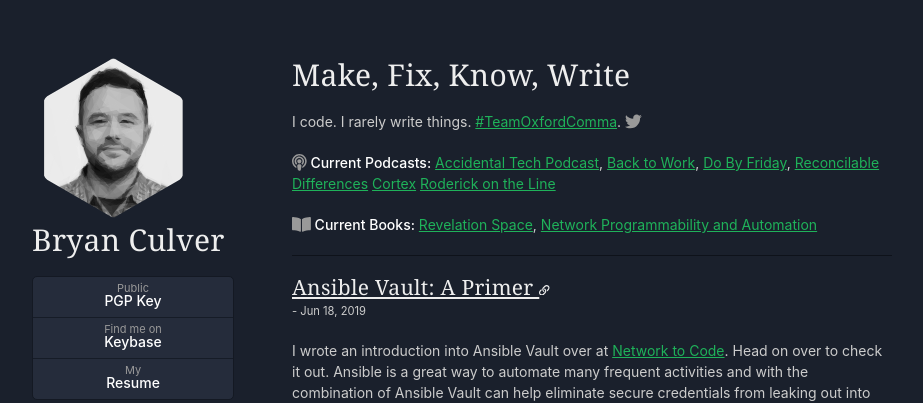
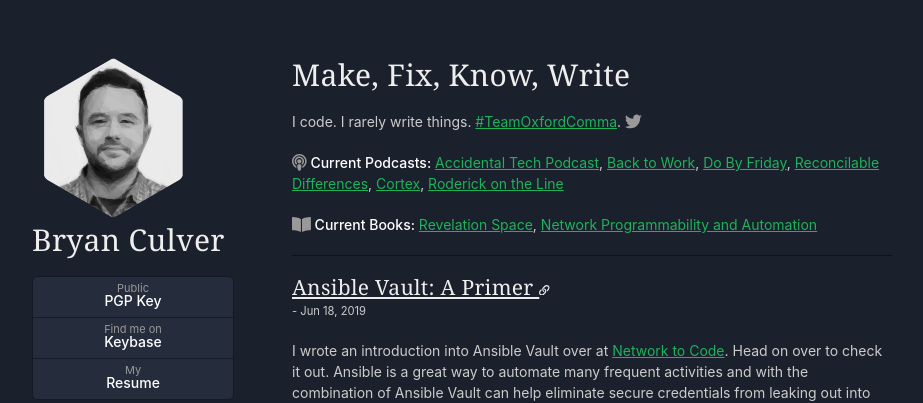
Before and after one commit to bryanculver/bryanculver.github.io, a Jekyll site: the page built from index.html, in a window 1280 px wide and 952 px high. Shown: the top 403 px of the window, without its empty margins (178-1101 px from the left). Built offline with Jekyll 4.4.1, drawn with Linux system fonts in a browser that asks for light colours.

Commit message:
Comma, comma, comma, chamelon...

```diff
--- a/index.html
+++ b/index.html
@@ -14,8 +14,8 @@
   <a href="http://atp.fm/" target="_blank">Accidental Tech Podcast</a>,
   <a href="http://5by5.tv/b2w" target="_blank">Back to Work</a>,
   <a href="http://dobyfriday.com/" target="_blank">Do By Friday</a>,
-  <a href="https://www.relay.fm/rd" target="_blank">Reconcilable Differences</a>
-  <a href="https://www.relay.fm/cortex" target="_blank">Cortex</a>
+  <a href="https://www.relay.fm/rd" target="_blank">Reconcilable Differences</a>,
+  <a href="https://www.relay.fm/cortex" target="_blank">Cortex</a>,
   <a href="http://www.merlinmann.com/roderick/" target="_blank">Roderick on the Line</a>
 </p>
 <p>
```
